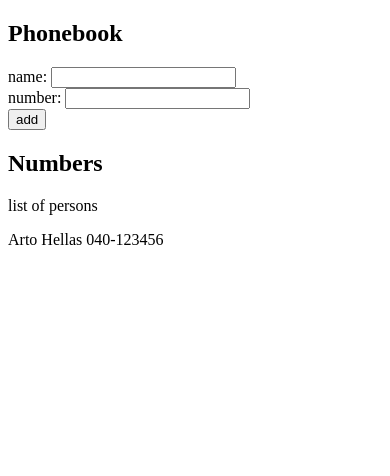
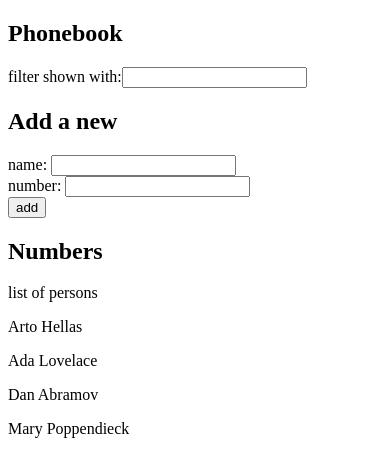
Before and after one commit to Hamze94/fullstackopen.com, a React (Vite) app in the folder part2/The Phonebook/: page / in a window 390 px wide. Shown: the top 476 px of the page. Built offline with nearby package versions, Linux system fonts and the light colour scheme.

Commit message:
2.9*: The Phonebook Step 4

```diff
--- a/part2/The Phonebook/src/App.jsx
+++ b/part2/The Phonebook/src/App.jsx
@@ -1,11 +1,14 @@
 import { useState } from 'react'
-
 const App = () => {
   const [persons, setPersons] = useState([
-    { name: 'Arto Hellas', phone: '040-123456' },
+    { name: 'Arto Hellas', number: '040-123456', id: 1 },
+    { name: 'Ada Lovelace', number: '39-44-5323523', id: 2 },
+    { name: 'Dan Abramov', number: '12-43-234345', id: 3 },
+    { name: 'Mary Poppendieck', number: '39-23-6423122', id: 4 }
   ])
   const [newName, setNewName] = useState('')
   const [newNumber, setNewNumber] = useState('')
+  const [searchTerm, setSearchTerm] = useState('')
   const handleSubmit = (event) => {
     event.preventDefault()
     const isDuplicate = persons.some(person => person.name === newName)
@@ -24,9 +27,17 @@
   const handleNumberChange = (event) => {
     setNewNumber(event.target.value)
   }
+  const handleSearchChange = (event) => {
+    setSearchTerm(event.target.value)
+  }
+  const filteredPersons = persons.filter(person =>
+    person.name.toLowerCase().includes(searchTerm.toLowerCase())
+  )
   return (
     <div>
       <h2>Phonebook</h2>
+      <div>filter shown with:<input value={searchTerm} onChange={handleSearchChange} /> </div>
+      <h2>Add a new</h2>
       <form onSubmit={handleSubmit}>
         <div>
           name: <input value={newName} onChange={handleNameChange} />
@@ -38,7 +49,7 @@
       </form>
       <h2>Numbers</h2>
       list of persons
-      {persons.map((person, index) =>
+      {filteredPersons.map((person, index) =>
         <p key={index}>{person.name} {person.phone}</p>
       )}
     </div>
```
